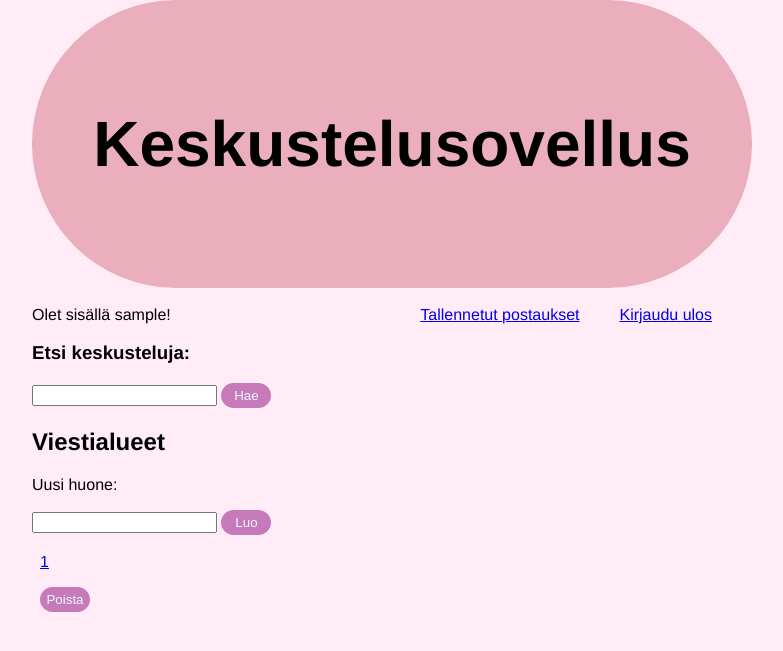
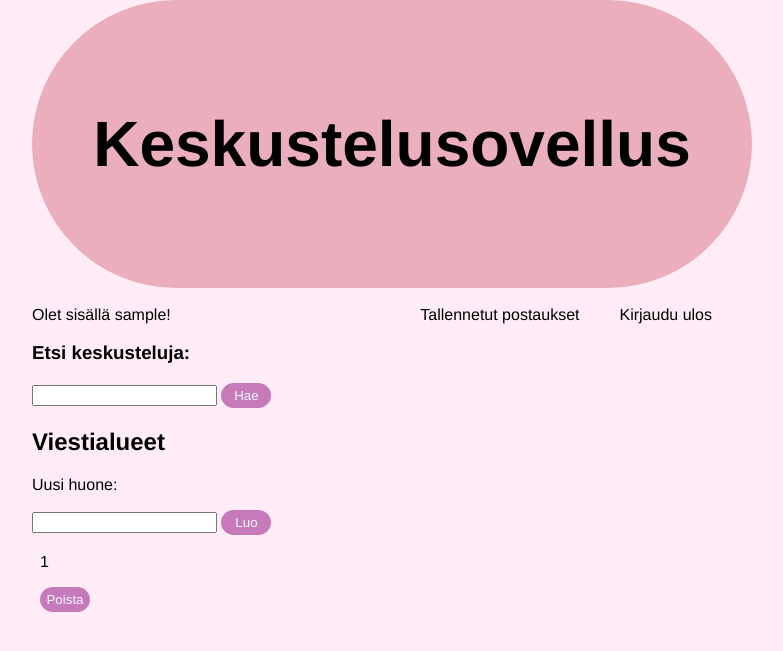
Before and after one commit to imriina/Keskustelusovellus, a Flask app: template templates/index.html in a window 1280 px wide. Shown: the top 651 px of the page, without its empty margins (248-1031 px from the left). Run offline with Flask 3, Linux system fonts and the light colour scheme; the visitor is signed in with stand-in values (Sample User, id 1); the template is opened without the code that fills it: most values are stand-ins (such as "Sample title", 1, 10 or a date in 2020).

Commit message:
almost done, slight fixer upper needed

```diff
--- a/static/main.css
+++ b/static/main.css
@@ -15,19 +15,31 @@ body {
 }
 
 
-
 nav li {
     display: inline-block;
     padding: 0 .5em;
+}
+
+.urin {
+    display: block;
+    float: left;
+
 }
 
 .buttons a {
     display: block;
     float: right;
     margin-right: 40px;
+    text-decoration: none;
+    color: #000000;
 
 }
 
+.buttons a:hover {
+    background-color: rgb(235, 174, 189);
+    border-radius: 200px;
+
+}
 #pressingbutton{
     padding:5px;
     border: none;
@@ -43,3 +55,17 @@ nav li {
 #pressingbutton:hover {
     background: rgb(169, 92, 156); /* Darken the background color on hover */
 }
+
+.linktext a{
+    display: inline-block;
+    text-decoration: none;
+    color: #000000;
+    border-radius: 5px;
+
+}
+
+.linktext a:hover {
+    background-color: rgb(235, 174, 189);
+    border-radius: 200px;
+
+}
--- a/templates/index.html
+++ b/templates/index.html
@@ -11,8 +11,10 @@
 
 <body>
 {%if session.username%}
+<div class="urin">
+Olet sisällä {{ session.username }}!
+</div>
 <div class="buttons">
-    Olet sisällä {{ session.username }}!
     <a href="/logout"> Kirjaudu ulos</a>
     <a href="/savedposts">Tallennetut postaukset</a>
 </div>
@@ -28,7 +30,7 @@
 {% endif %}
 
 
-
+<br>
 <h3>Etsi keskusteluja:</h3>
 </p>
 <form action="/search" method="POST">
@@ -58,8 +60,9 @@
 {% for topic in rooms %}
 <nav>
 <li>
-
+    <div class="linktext">
     <a href="/messages/{{topic.room_id}}"> {{ topic[0] }}</a>
+    </div>
     <p>
     {% if session.admin == 1%}
         <form action="/delete_room" method="POST">
--- a/templates/login.html
+++ b/templates/login.html
@@ -16,6 +16,8 @@ Salasana:
 <input type="hidden" name="csrf_token" value="{{ session.csrf_token }}">
 </form>
 
-<a href="/">  <h3>Etusivulle</h3></a>
+<div class="linktext">
+    <a href="/">  <h3>Etusivulle</h3></a>
+</div>
 
 </body>
--- a/templates/messages.html
+++ b/templates/messages.html
@@ -6,7 +6,10 @@
 
 <h1>{{topic[1]}}</h1>
 
+<div class="linktext">
 <a href="/">  <h3>Etusivulle</h3></a>
+</div>
+
 {%if session.username%}
     <form action="/messages/{{topic.room_id}}" method="POST">
         <h2>Uusi postaus:</h2>
@@ -31,7 +34,9 @@
 <li>
 
     {% if session.username %}
+    <div class="linktext">
         <a href="/post/{{post.post_id}}"> {{ post.header }}</a>
+    </div>
     {% else %}
         <b>{{ post.header }}</b>
     {% endif %}
--- a/templates/post.html
+++ b/templates/post.html
@@ -7,7 +7,11 @@
 <h1>{{post[3]}}</h1>
 <h3>{{post[4]}}</h3>
 {{post[5]}}
-<a href="/">  <h3>Etusivulle</h3></a>
+
+<div class="linktext">
+    <a href="/">  <h3>Etusivulle</h3></a>
+</div>
+
 {%if session.username%}
     <form action="/post/{{post.post_id}}" method="POST">
         <h2>Uusi kommentti:</h2>
--- a/templates/savedposts.html
+++ b/templates/savedposts.html
@@ -7,12 +7,16 @@
 
 <h2>Tallennetut postauksesi</h2>
 
-<a href="/">  <h3>Etusivulle</h3></a>
+<div class="linktext">
+    <a href="/">  <h3>Etusivulle</h3></a>
+</div>
 
 {% for post in posts %}
     <p>
     {%if session.username%}
+        <div class="linktext">
         <a href="/post/{{post.post_id}}"> {{ post.header }}</a>
+        </div>
         {% else %}
         <b>{{ post.header }}</b>
     {%endif%}
```
Also changed, not shown: templates/register.html (+6 -1 lines), templates/search_results.html (+6 -1 lines).
